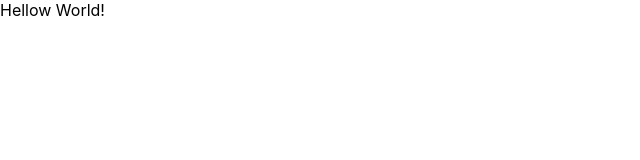
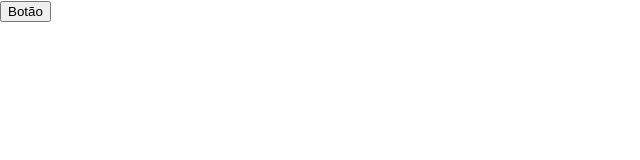
Before and after one commit to valeskamdev/alura-studies, a React (Create React App) app: page / in a window 1280 px wide. Shown: the top 160 px of the page, without its empty margins (0-640 px from the left). Built offline with nearby package versions, Linux system fonts and the light colour scheme; the HTML template or start-up script is replaced by a standard one.

Commit message:
feat: creating button component

```diff
--- a/src/App.tsx
+++ b/src/App.tsx
@@ -1,9 +1,10 @@
 import React from 'react';
+import Botao from './components/Botao';
 
 function App() {
   return (
     <div className="App">
-      Hellow World!
+      <Botao/>
     </div>
   );
 }
--- /dev/null
+++ b/src/components/Botao/index.tsx
@@ -0,0 +1,11 @@
+import React from 'react';
+
+class Botao extends React.Component {
+    render() {
+        return (
+            <button>Botão</button>
+        )
+    }
+}
+
+export default Botao
```
